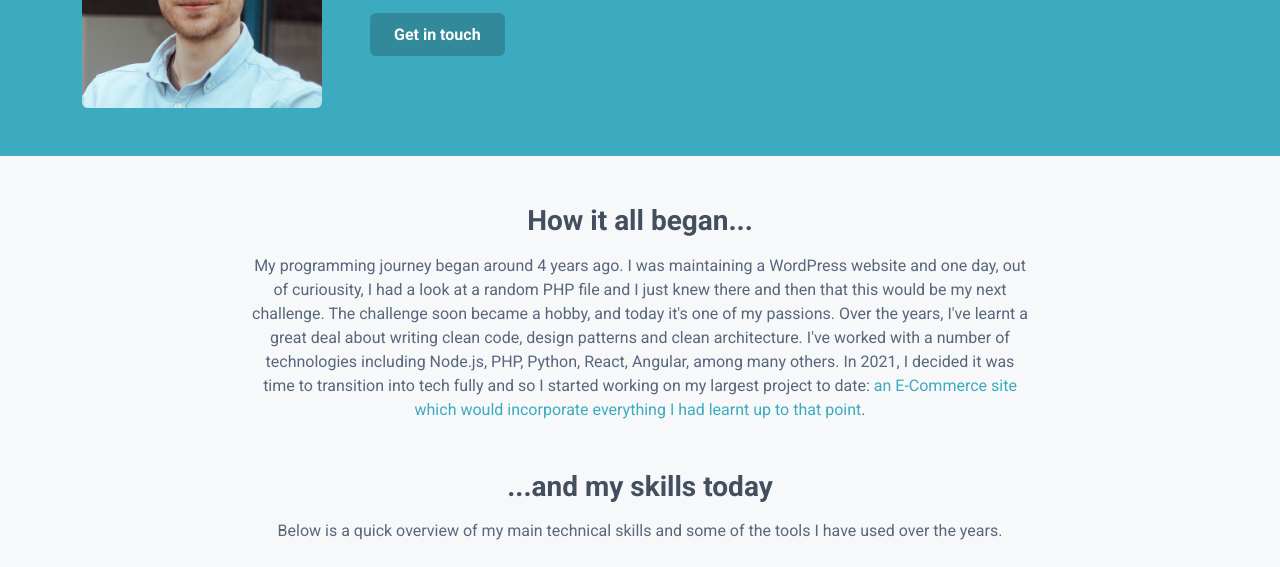
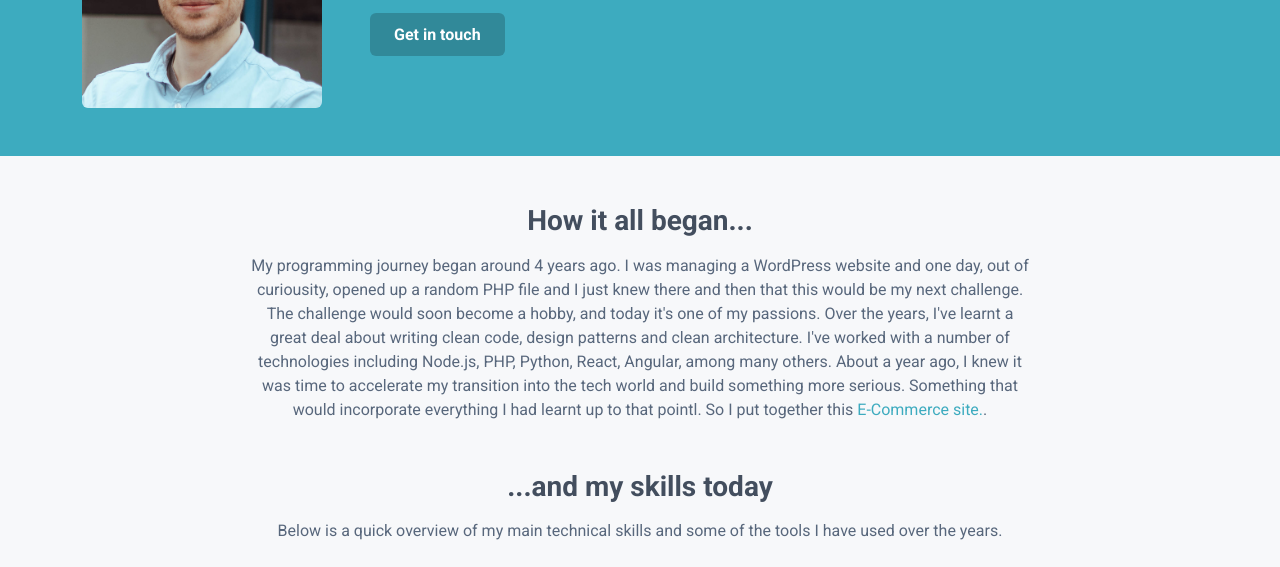
Before and after one commit to adrian-petrov/portfolio, a Gatsby site: page / in a window 1280 px wide. Shown: the part 233-800 px from the top of the page. Built offline with nearby package versions, Linux system fonts and the light colour scheme; Gatsby itself is replaced by a stand-in of ours.

Commit message:
some quick text changes

```diff
--- a/src/pages/index.tsx
+++ b/src/pages/index.tsx
@@ -27,19 +27,19 @@ const HomePage = ({ data }: PageProps<TQueryProps>) => {
             How it all began...
           </h3>
           <div className="section-intro mx-auto text-center mb-5 text-secondary">
-            My programming journey began around 4 years ago. I was maintaining a
-            WordPress website and one day, out of curiousity, I had a look at a
-            random PHP file and I just knew there and then that this would be my
-            next challenge. The challenge soon became a hobby, and today it's
+            My programming journey began around 4 years ago. I was managing a
+            WordPress website and one day, out of curiousity, opened up a random
+            PHP file and I just knew there and then that this would be my next
+            challenge. The challenge would soon become a hobby, and today it's
             one of my passions. Over the years, I've learnt a great deal about
             writing clean code, design patterns and clean architecture. I've
             worked with a number of technologies including Node.js, PHP, Python,
-            React, Angular, among many others. In 2021, I decided it was time to
-            transition into tech fully and so I started working on my largest
-            project to date:{" "}
+            React, Angular, among many others. About a year ago, I knew it was
+            time to accelerate my transition into the tech world and build
+            something more serious. Something that would incorporate everything
+            I had learnt up to that pointl. So I put together this{" "}
             <Link className="text-link" to="/projects/ecommerce-shop">
-              an E-Commerce site which would incorporate everything I had learnt
-              up to that point
+              E-Commerce site.
             </Link>
             .
           </div>
```
